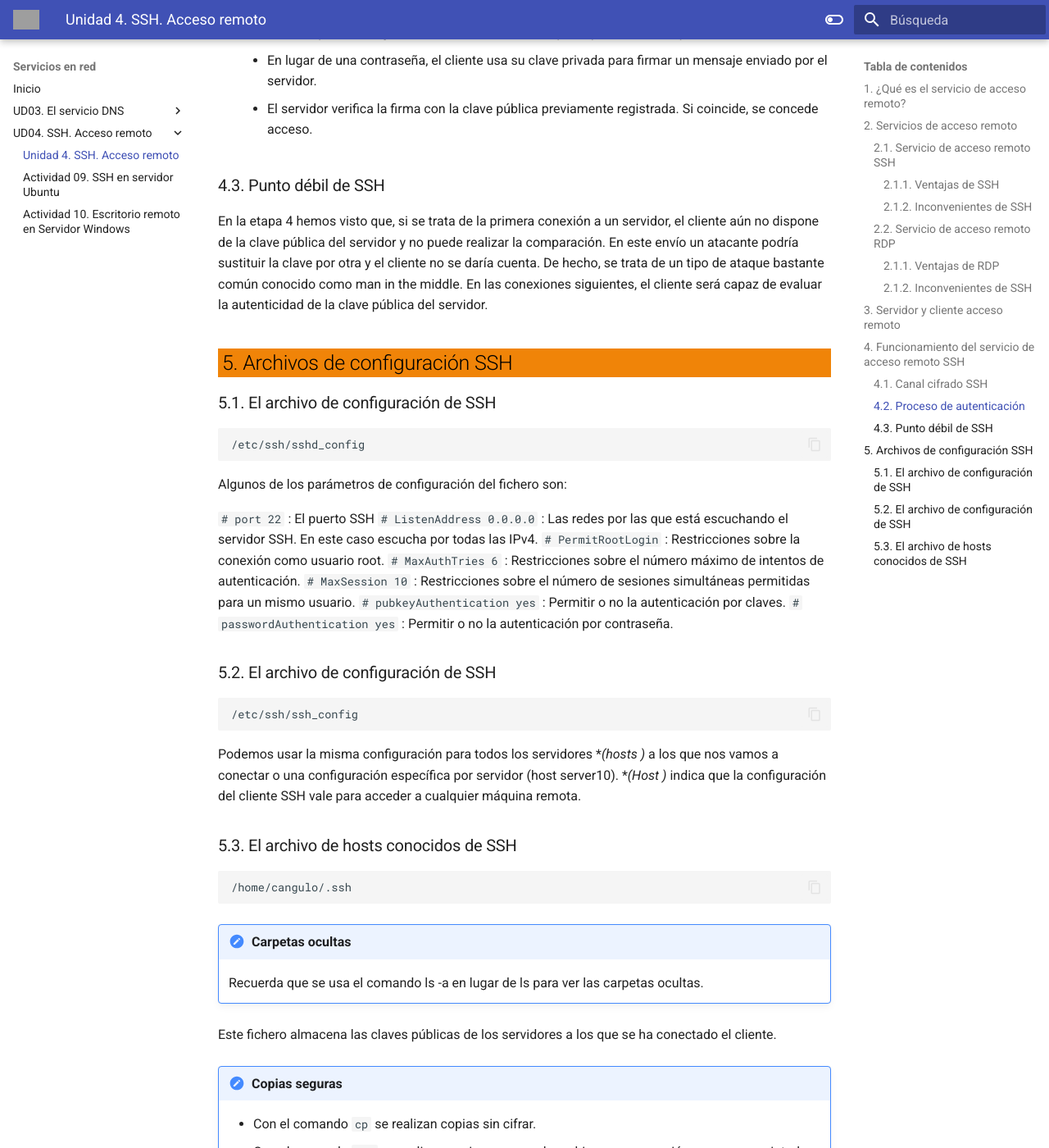
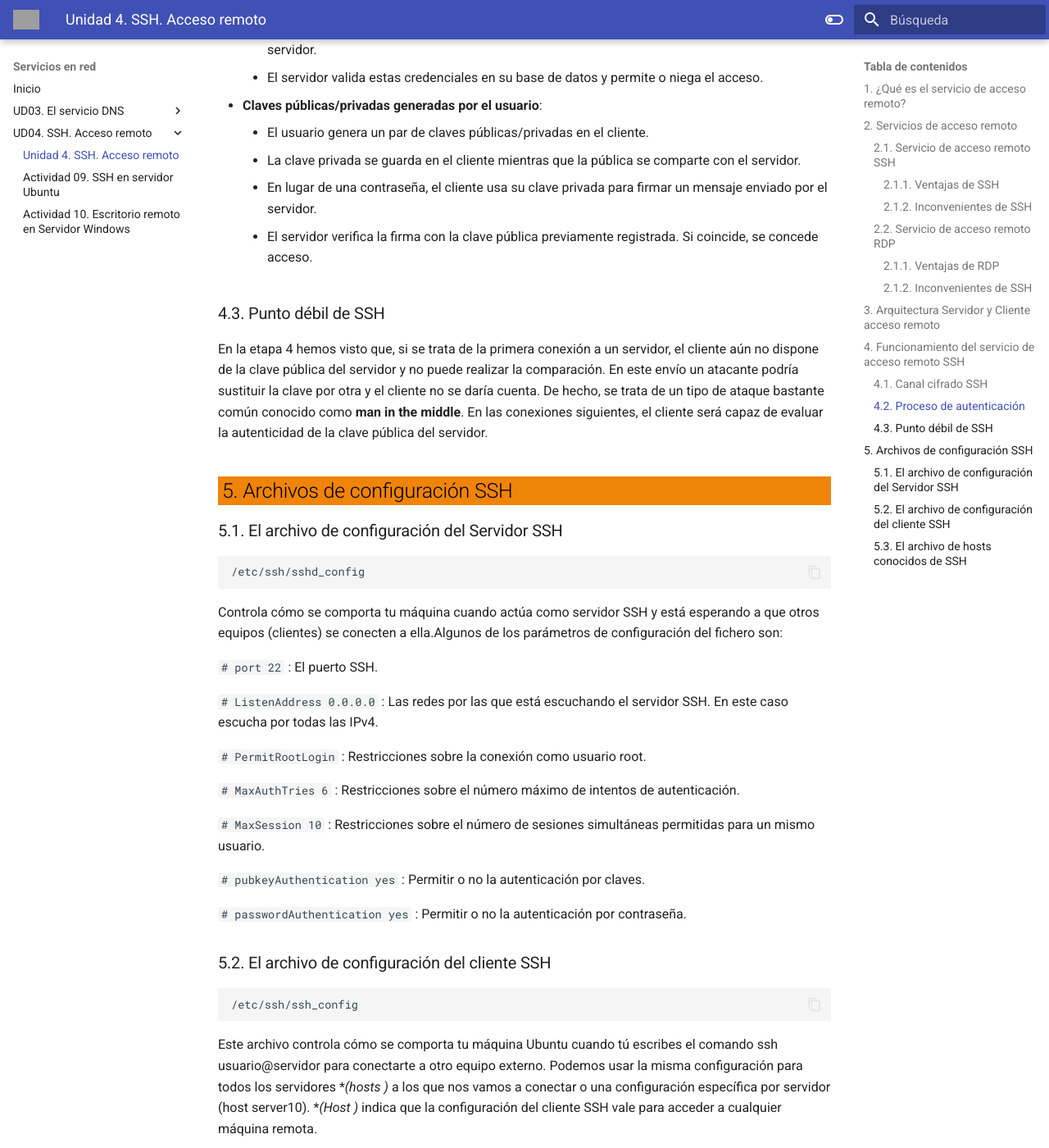
Before and after one commit to cangulonavas/servicios-en-red, an MkDocs documentation site: the page built from docs/ud04/ud04.md, in a window 1280 px wide and 1400 px high, scrolled down 4981 px. Shown: the whole window at 82% size. Built offline with MkDocs 1.6.1 and Material for MkDocs 9.7.7, drawn with Linux system fonts in a browser that asks for light colours; some of the changed text lies outside the part shown; grey boxes are pictures that could not be loaded.

Commit message:
Actualización teoría Ud4

````diff
--- a/docs/ud04/ud04.md
+++ b/docs/ud04/ud04.md
@@ -27,7 +32,7 @@
 
 Es un protocolo de la capa de aplicación que trabaja con el protocolo TCP de la capa de transporte a través del puerto **22**.
 
-Funciona bajo una arquitectura cliente - servidor de modo que el cliente solicita una petición de acceso a un servidor (o máquina) y el servidor concede o no el acceso.
+Funciona bajo una arquitectura **cliente - servidor** de modo que el cliente solicita una petición de acceso a un servidor (o máquina) y el servidor concede o no el acceso.
 
 La autenticación se realiza mediante dos opciones:
 
@@ -80,7 +85,7 @@
 - **Menos eficiente para automatización**: no es adecuado para ejecutar scripts de forma remota.
 
 
-## <div style="background-color: #f08408; color: black; width: 100%; padding: 0px 5px; margin: 0; box-sizing: border-box;">3. Servidor y cliente acceso remoto</div> ##
+## <div style="background-color: #f08408; color: black; width: 100%; padding: 0px 5px; margin: 0; box-sizing: border-box;">3. Arquitectura Servidor y Cliente acceso remoto</div> ##
 
 El acceso remoto obedece a una arquitectura cliente-servidor donde el cliente realiza una petición de acceso a un servidor y el servidor concede el acceso servidor.
 
@@ -103,16 +108,16 @@
 
 - Las etapas 1 a 5 describen el intercambio inicial de claves. Es un proceso mediante el cual se establece una conexión segura antes de entrar al servidor.
 
-- La etapa 6 es la sesión de acceso remoto vía SSH, es decir la etapa en la que hemos entrado al servidor y podemos mirar cosas.
+- La etapa 6 es la sesión de acceso remoto vía SSH, es decir la etapa en la que hemos entrado al servidor y podemos trabajar como si estuviéramos delante de él.
 
 <img src="../images/ud04/ud04_01.png" width="100%" style="border: 5px solid #3498db;">
 
-!!! note "Conexión SSH segura"
+!!! warning "Conexión SSH segura"
     Este esquema solo explica cómo se garantiza que la conexión SSH sea segura, no explica el proceso de autenticación.
 
 1. La máquina cliente abre una conexión TCP sobre el puerto 22 del servidor.
 
-2. La máquina cliente y el servidor se ponen de acuerdo sobre la versión de SSH que van a utilizar y sobre et tipo de algoritmo de cifrado para la sesión: simétrico.
+2. La máquina cliente y el servidor se ponen de acuerdo sobre la versión de SSH que van a utilizar y sobre et tipo de algoritmo de cifrado para la sesión.
 
 !!! note "Cifrado simétrico"
     Un algoritmo de cifrado simétrico implica que se usa la misma clave para encriptar y luego desencriptar.
@@ -137,7 +142,7 @@
     - Una vez establecido el canal cifrado, el cliente envía las credenciales (usuario y contraseña) al servidor.
     - El servidor valida estas credenciales en su base de datos y permite o niega el acceso.
 
-- **Claves públicas/privadas generadas por el usuario**>:
+- **Claves públicas/privadas generadas por el usuario**:
     - El usuario genera un par de claves públicas/privadas en el cliente.
     - La clave privada se guarda en el cliente mientras que la pública se comparte con el servidor.
     - En lugar de una contraseña, el cliente usa su clave privada para firmar un mensaje enviado por el servidor.
@@ -145,30 +150,37 @@
 
 ### 4.3. Punto débil de SSH ###
 
-En la etapa 4 hemos visto que, si se trata de la primera conexión a un servidor, el cliente aún no dispone de la clave pública del servidor y no puede realizar la comparación. En este envío un atacante podría sustituir la clave por otra y el cliente no se daría cuenta. De hecho, se trata de un tipo de ataque bastante común conocido como man in the middle. En las conexiones siguientes, el cliente será capaz de evaluar la autenticidad de la clave pública del servidor.
+En la etapa 4 hemos visto que, si se trata de la primera conexión a un servidor, el cliente aún no dispone de la clave pública del servidor y no puede realizar la comparación. En este envío un atacante podría sustituir la clave por otra y el cliente no se daría cuenta. De hecho, se trata de un tipo de ataque bastante común conocido como **man in the middle**. En las conexiones siguientes, el cliente será capaz de evaluar la autenticidad de la clave pública del servidor.
 
 ## <div style="background-color: #f08408; color: black; width: 100%; padding: 0px 5px; margin: 0; box-sizing: border-box;">5. Archivos de configuración SSH</div> ##
 
-### 5.1. El archivo de configuración de SSH ###
+### 5.1. El archivo de configuración del Servidor SSH ###
 ```
 /etc/ssh/sshd_config
 ```
 
-Algunos de los parámetros de configuración del fichero son:
+Controla cómo se comporta tu máquina cuando actúa como servidor SSH y está esperando a que otros equipos (clientes) se conecten a ella.Algunos de los parámetros de configuración del fichero son:
 
-`# port 22` : El puerto SSH
+`# port 22` : El puerto SSH.
+
 `# ListenAddress 0.0.0.0` : Las redes por las que está escuchando el servidor SSH. En este caso escucha por todas las IPv4.
+
 `# PermitRootLogin` : Restricciones sobre la conexión como usuario root.
+
 `# MaxAuthTries 6` : Restricciones sobre el número máximo de intentos de autenticación.
+
 `# MaxSession 10` : Restricciones sobre el número de sesiones simultáneas permitidas para un mismo usuario.
+
 `# pubkeyAuthentication yes` : Permitir o no la autenticación por claves.
+
 `# passwordAuthentication yes` : Permitir o no la autenticación por contraseña.
 
-### 5.2. El archivo de configuración de SSH ###
+
+### 5.2. El archivo de configuración del cliente SSH ###
 ```
 /etc/ssh/ssh_config
 ```
-Podemos usar la misma configuración para todos los servidores **(hosts *)** a los que nos vamos a conectar o una configuración específica por servidor (host server10).
+Este archivo controla cómo se comporta tu máquina Ubuntu cuando tú escribes el comando ssh usuario@servidor para conectarte a otro equipo externo. Podemos usar la misma configuración para todos los servidores **(hosts *)** a los que nos vamos a conectar o una configuración específica por servidor (host server10).
 **(Host *)** indica que la configuración del cliente SSH vale para acceder a cualquier máquina remota.
 
 ### 5.3. El archivo de hosts conocidos de SSH ###
````
Also changed, not shown: other parts of docs/ud04/ud04.md (+10 -5 lines), docs/ud04/actividad10.md (+18 -3 lines), docs/images/ud04/actividad10/act10_02.png (added).
